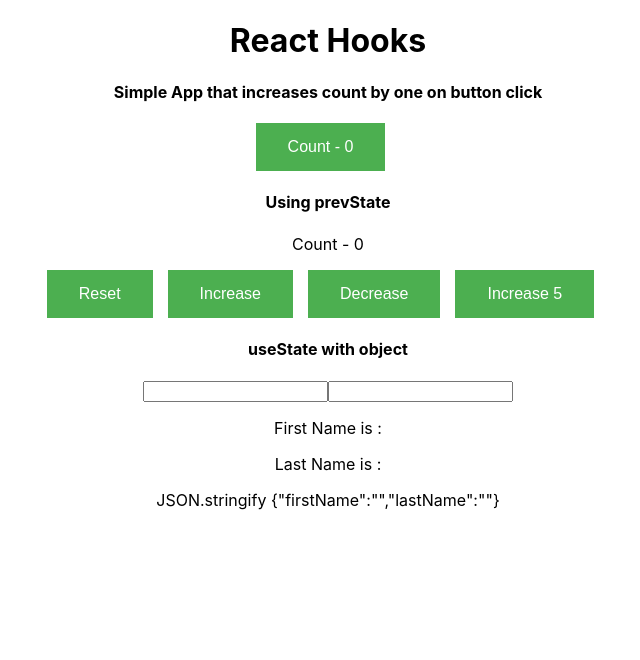
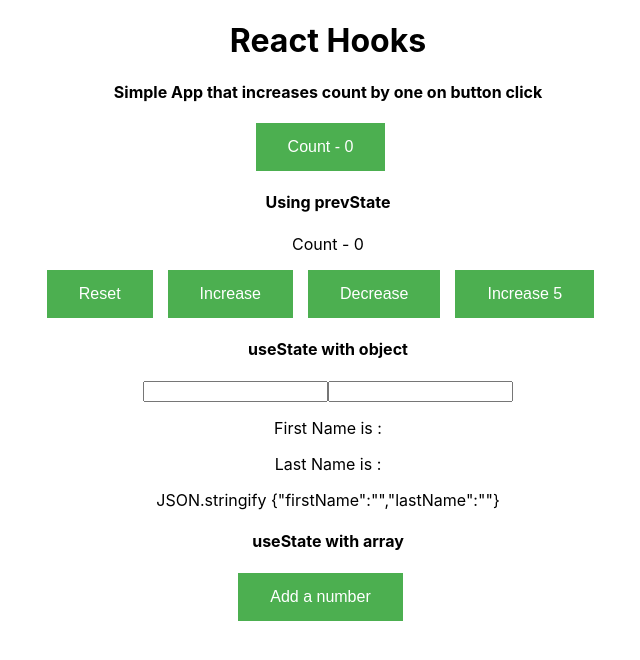
Before and after one commit to PeterOsoo/react-hooks-b, a React (Create React App) app: page / in a window 1280 px wide. Shown: the top 660 px of the page, without its empty margins (312-952 px from the left). Built offline with nearby package versions, Linux system fonts and the light colour scheme.

Commit message:
useState with array

```diff
--- /dev/null
+++ b/src/components/UseState/HookCounterFour.js
@@ -0,0 +1,30 @@
+import { useState } from "react"
+
+const HookCounterFour = () => {
+	const [items, setItems] = useState([])
+
+	const addItem = () => {
+		// console.log("Add item")
+		setItems([
+			...items,
+			{
+				id: items.length,
+				value: Math.floor(Math.random() * 10) + 1,
+			},
+		])
+	}
+	return (
+		<div>
+			<h4>useState with array</h4>
+			<button onClick={addItem}>Add a number</button>
+
+			<ul>
+				{items.map(item => (
+					<li key={item.id}> {item.value}</li>
+				))}
+			</ul>
+		</div>
+	)
+}
+
+export default HookCounterFour
--- a/src/components/UseState/UseState.js
+++ b/src/components/UseState/UseState.js
@@ -2,6 +2,7 @@
 import HookCounter from "./HookCounter"
 import HookCounterTwo from "./HookCounterTwo"
 import HookCounterThree from "./HookCounterThree"
+import HookCounterFour from "./HookCounterFour"
 
 const UseState = () => {
 	return (
@@ -9,6 +10,7 @@
 			<HookCounter />
 			<HookCounterTwo />
 			<HookCounterThree />
+			<HookCounterFour />
 		</div>
 	)
 }
```
